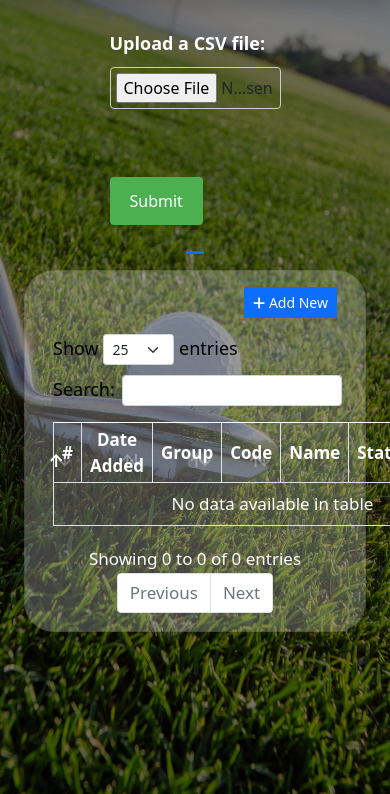
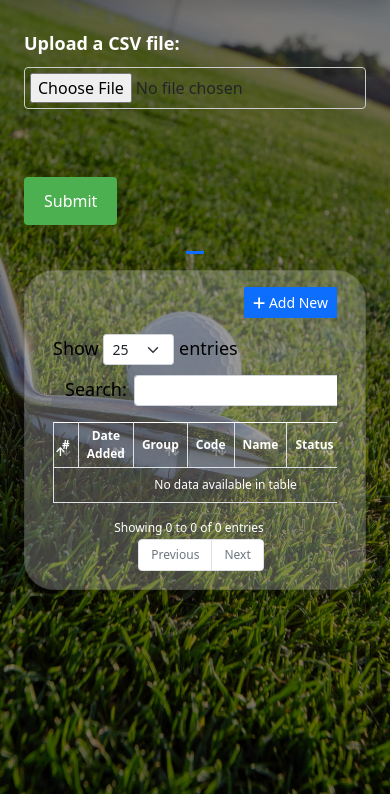
Before and after one commit to CynthiaNyahoda/GolfProject-main-master, a Django app: page /members in a window 390 px wide. Shown: the part 50-844 px from the top of the page. Run offline with Django 4.2, Linux system fonts and the light colour scheme; the visitor is signed in with stand-in values (Sample User, id 1); parts of the project's set-up code (start-up, migrations or seed data) failed here and were passed over; some libraries are stand-ins or nearby versions.

Commit message:
responsiveness

```diff
--- a/django_sms/smsApp/templates/members.html
+++ b/django_sms/smsApp/templates/members.html
@@ -71,7 +71,29 @@
     }
 </style>
 
+<style>
+    /* Responsive styles */
 
+    @media only screen and (max-width: 768px) {
+        form {
+            width: 80%;
+        }
+
+        .card-body {
+            font-size: 14px;
+        }
+    }
+
+    @media only screen and (max-width: 576px) {
+        form {
+            width: 100%;
+        }
+
+        .card-body {
+            font-size: 12px;
+        }
+    }
+</style>
 
 <section class="py-4">
     <div class="container">
@@ -92,6 +114,7 @@
                         <button class="btn btn-sm btn-primary rounded-0 bg-gradient-primary" type="button"
                             id="create_new"><i class="fa fa-plus"></i> Add New</button>
                     </div>
+                    <div class="table-responsive">
                     <table class="table table-bordered table-striped" id="member-tbl">
                         <colgroup>
                             <col width="5%">
@@ -165,6 +188,7 @@
                             {% endfor %}
                         </tbody>
                     </table>
+                </div>
                 </div>
             </div>
         </div>
--- a/django_sms/smsApp/templates/topNavigation.html
+++ b/django_sms/smsApp/templates/topNavigation.html
@@ -77,6 +77,17 @@
         .navbar-nav>.nav-item>.nav-link:not(.disabled):hover {
             color: lightgreen !important;
         }
+
+
+
+        /* Media query for small screens */
+        @media (max-width: 991px) {
+            .navbar-nav {
+                flex-wrap: nowrap;
+                overflow-x: auto;
+            }
+        }
+
     </style>
 
     <!-- Navbar -->
--- a/django_sms/smsApp/views.py
+++ b/django_sms/smsApp/views.py
@@ -529,7 +529,8 @@ def create_db(file_path, base_url):
                     contact=contact,
                     email=email,
                     address=address,
-                    image_path="{% static 'images/logo.png' %}",
+                   image_path = "smsApp/images/logo.png"
+,
                 )
                 # Generate the QR code URL
                 qr_code_url = f"{base_url}view_member/{member.id}"
```
Also changed, not shown: django_sms/smsApp/templates/base.html (+16 -0 lines).
